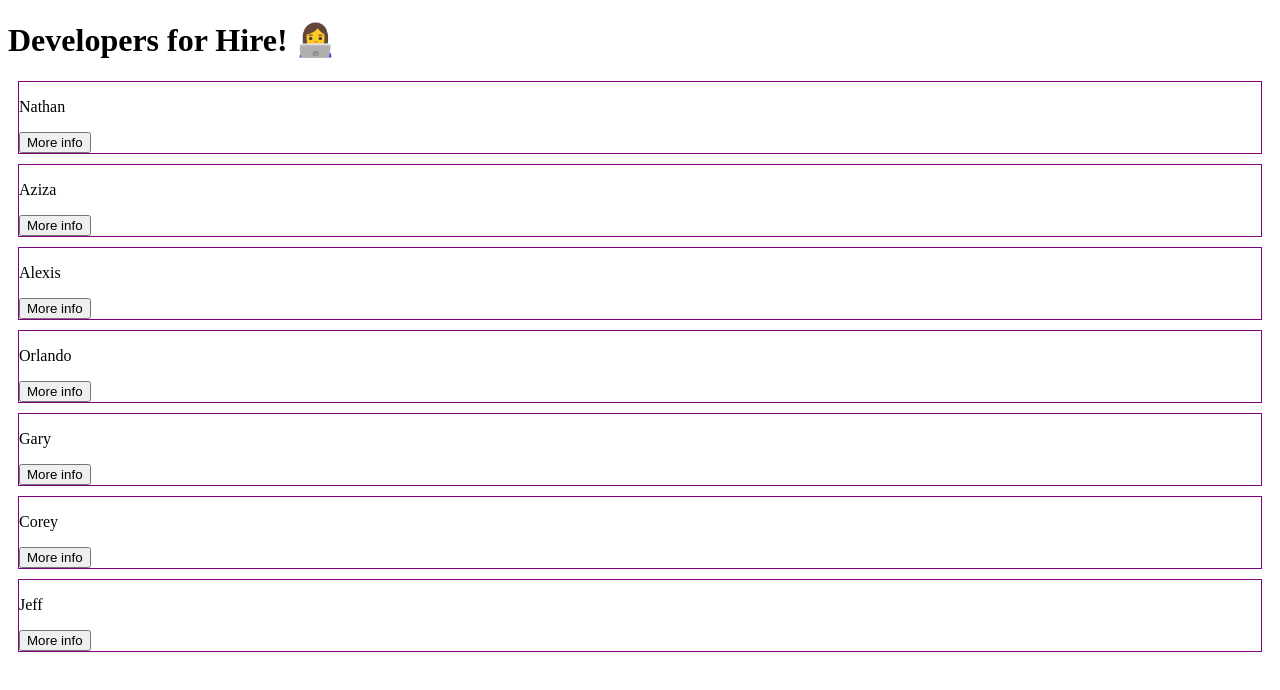
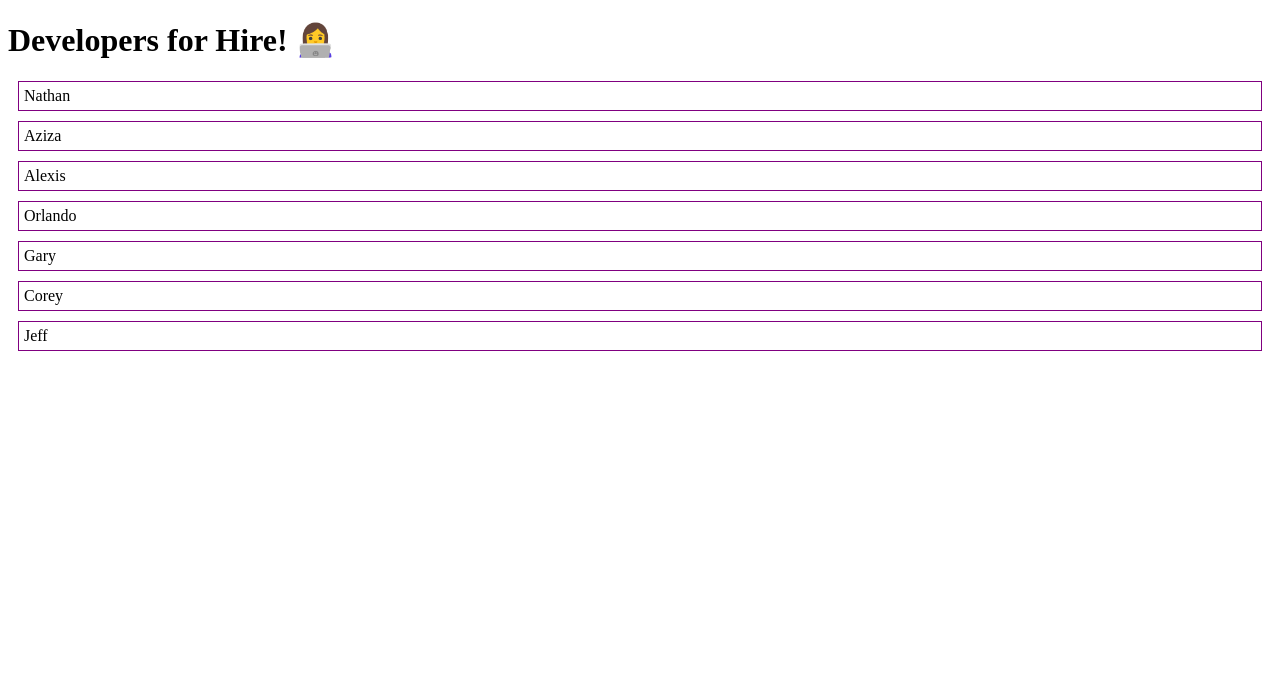
Before and after one commit to Momentum-Team-14/example-react-devs, a React (Create React App) app: page / in a window 1280 px wide. Shown: the top 690 px of the page. Built offline with nearby package versions, Linux system fonts and the light colour scheme.

Commit message:
Add ability to select a dev

```diff
--- a/src/App.js
+++ b/src/App.js
@@ -1,18 +1,31 @@
 import { useState } from 'react'
 import { devs } from './devData'
+
 export const App = () => {
+  const [selectedDev, setSelectedDev] = useState(null)
+
+  const handleSelectedDev = (dev) => {
+    console.log('handleSelectedDev called 🌺 with ', dev)
+    setSelectedDev(dev)
+  }
+
+  if (selectedDev) {
+    return (
+      <DeveloperDetail
+        name={selectedDev.name}
+        expertise={selectedDev.expertise}
+        handleSelectedDev={setSelectedDev}
+      />
+    )
+  }
+
   return (
     <>
       <h1>Developers for Hire! 👩‍💻</h1>
       <div className="dev-list">
         <div>
           {devs.map((dev, index) => (
-            <Developer
-              name={dev.name}
-              expertise={dev.expertise}
-              available={dev.available}
-              key={index}
-            />
+            <Developer devObj={dev} key={index} selectDev={handleSelectedDev} />
           ))}
         </div>
       </div>
@@ -20,20 +33,29 @@ export const App = () => {
   )
 }
 
-const Developer = ({ name, expertise, available }) => {
-  const [expanded, setExpanded] = useState(false)
-
-  const handleClick = () => {
-    // change the state when the button is clicked
-    setExpanded(!expanded)
-  }
+const Developer = ({ devObj, selectDev }) => {
   return (
-    <div style={{ border: '1px solid purple', margin: '10px' }}>
-      <p>{name}</p>
-      <button onClick={() => handleClick()}>
-        {expanded ? 'Less' : 'More'} info
-      </button>
-      {expanded ? <p>Expertise: {expertise}</p> : ''}
+    <div
+      style={{ border: '1px solid purple', margin: '10px', padding: '5px' }}
+      onClick={() => selectDev(devObj)}
+    >
+      {devObj.name}
     </div>
   )
 }
+
+const DeveloperDetail = ({ name, expertise, handleSelectedDev }) => {
+  return (
+    <div>
+      <button
+        onClick={() => {
+          handleSelectedDev(null)
+        }}
+      >
+        Go Back to List
+      </button>
+      <p>{name}</p>
+      <p>Expertise: {expertise}</p>
+    </div>
+  )
+}
```
